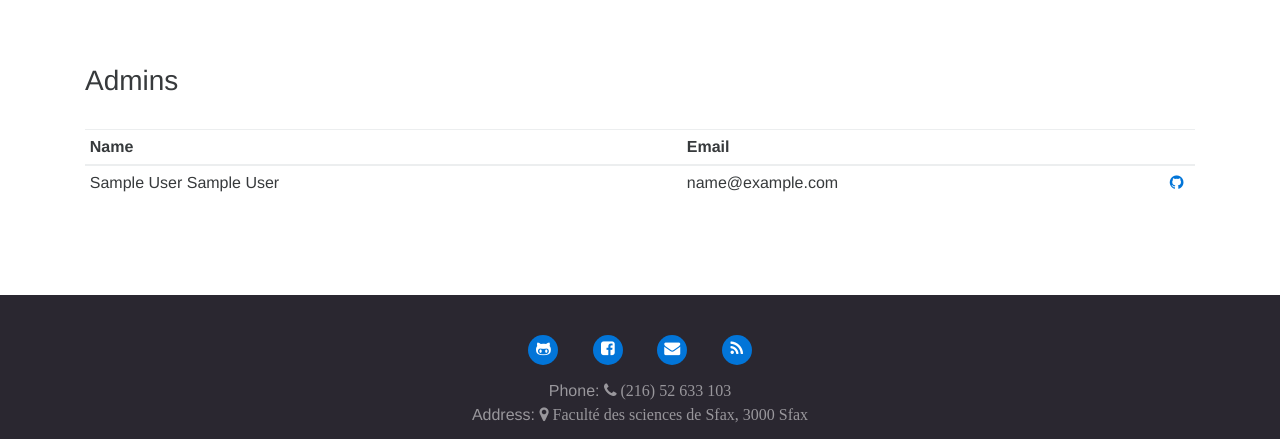
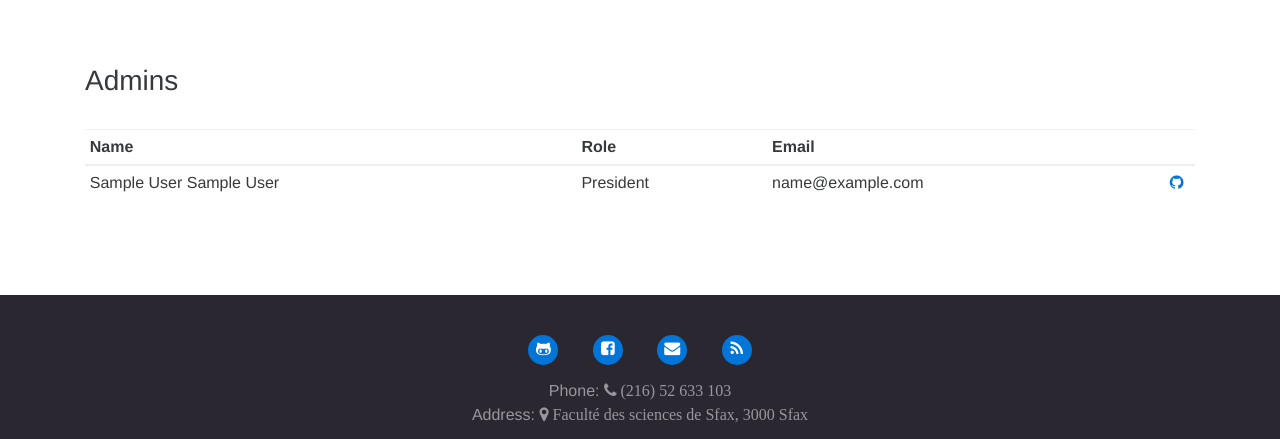
Before and after one commit to fssotc/fssotc.tik.tn, a Django app: page /members in a window 1280 px wide. Shown: the part 211-650 px from the top of the page. Run offline with Django 3.2, Linux system fonts and the light colour scheme; tables that the repository leaves empty hold one stand-in row (values such as "Sample post"); parts of the project's set-up code (start-up, migrations or seed data) failed here and were passed over; some libraries are stand-ins or nearby versions.

Commit message:
improve role element on member models

```diff
--- a/db/models.py
+++ b/db/models.py
@@ -5,14 +5,24 @@ from django.db.models.query_utils import Q
 
 # Create your models here.
 class Member(models.Model):
+    ROLE = (
+        ('a', 'President'),
+        ('b', 'Vice President'),
+        ('c', 'Secretary'),
+        ('e', 'Tech Leader'),
+        ('g', 'Treasurer'),
+        ('k', 'Media Manager'),
+        ('z', 'Admin'),
+        ('', 'Member'),
+    )
     name = models.CharField(max_length=40)
     family_name = models.CharField(max_length=40)
-    username = models.CharField(max_length=20, blank=True)
+    username = models.CharField(max_length=20, blank=True, unique=True)
     birthday = models.DateField(blank=True, null=True)
     phone = models.CommaSeparatedIntegerField(max_length=20)
     address = models.CharField(max_length=400, blank=True, null=True)
-    email = models.EmailField()
-    is_official = models.BooleanField(default=False)
+    email = models.EmailField(unique=True)
+    role = models.CharField(max_length=1, choices=ROLE, default='', blank=True)
     # new = models.BooleanField(default=True)  # is new if now inscription on old session
 
     def is_new(self):
--- a/website/templates/website/members.html
+++ b/website/templates/website/members.html
@@ -14,7 +14,6 @@
     </thead>
     <tbody>
       {% for member in member_list %}
-      {% if not member.is_official %}
       <tr>
         <td class="text-capitalize">{{ member.name }} {{ member.family_name}}</td>
 	<td>{{ member.email}}</td>
@@ -24,7 +23,6 @@
 	<td>&nbsp;</td>
 	{% endif %}
       </tr>
-      {% endif %}
       {% endfor %}
     </tbody>
   </table>
@@ -36,15 +34,16 @@
     <thead>
       <tr>
         <th>Name</th>
+        <th>Role</th>
         <th>Email</th>
         <th width=30px>&nbsp;</th>
       </tr>
     </thead>
     <tbody>
-      {% for member in member_list %}
-      {% if member.is_official %}
+      {% for member in admin_list %}
       <tr>
-        <td class="text-capitalize">{{ member.name }} {{ member.family_name}}</td>
+	<td class="text-capitalize">{{ member.name }} {{ member.family_name}}</td>
+	<td>{{ member.get_role_display }}</td>
         <td>{{ member.email}}</td>
 	{% if member.username %}
 	<td><a href="https://github.com/{{ member.username }}" class="fa fa-github"></a></td>
@@ -52,7 +51,6 @@
 	<td>&nbsp;</td>
 	{% endif %}
       </tr>
-      {% endif %}
       {% endfor %}
     </tbody>
   </table>
--- a/website/views.py
+++ b/website/views.py
@@ -15,3 +15,9 @@ class MemberList(ListView):
     model = Member
     template_name = 'website/members.html'
     ordering = ['name', 'family_name']
+
+    def get_context_data(self, **kwargs):
+        context = super().get_context_data(**kwargs)
+        context['member_list'] = self.model.objects.filter(role__exact='')
+        context['admin_list'] = self.model.objects.exclude(role__exact='').order_by('role', 'name', 'family_name')
+        return context
```
Also changed, not shown: db/migrations/0008_auto_20160303_1754.py (added), db/migrations/0009_auto_20160303_1836.py (added), db/migrations/0010_auto_20160303_1837.py (added).
